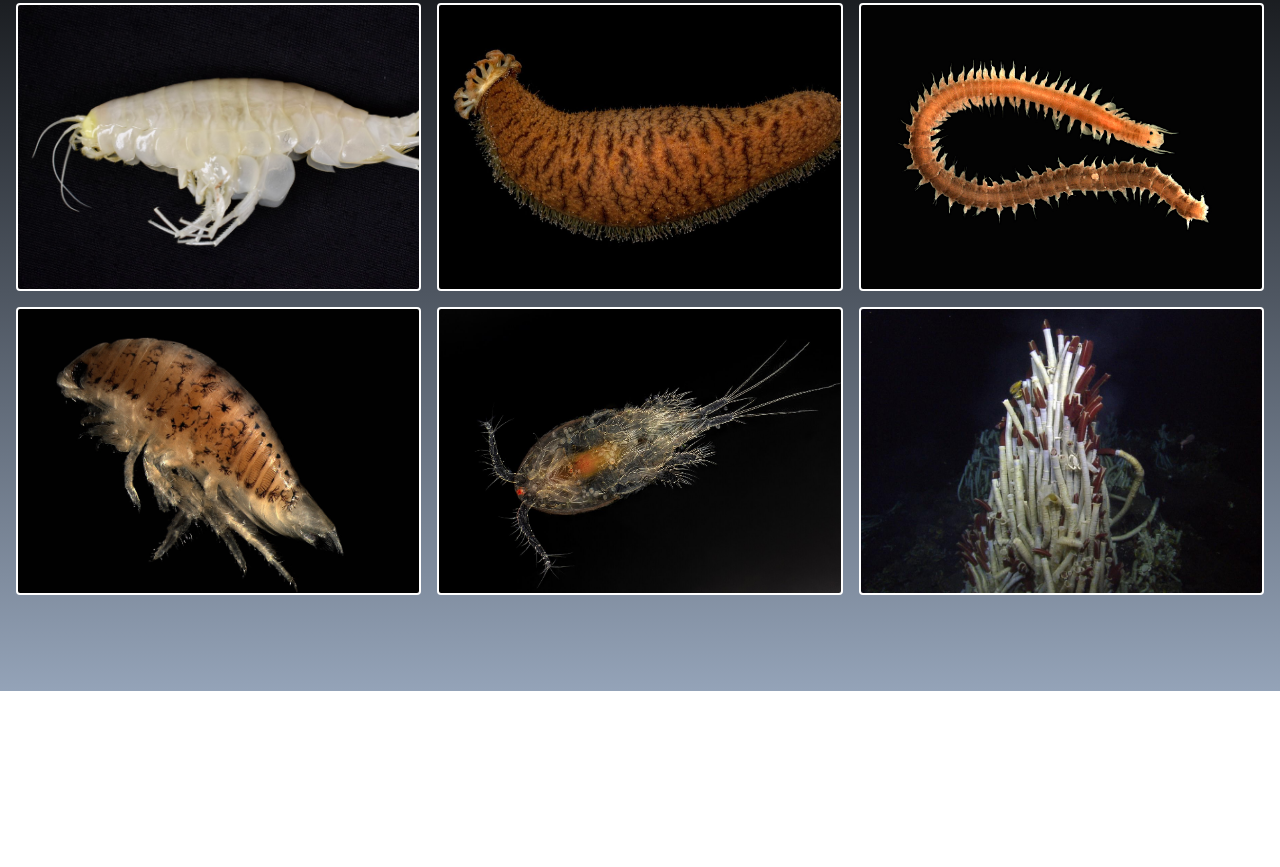
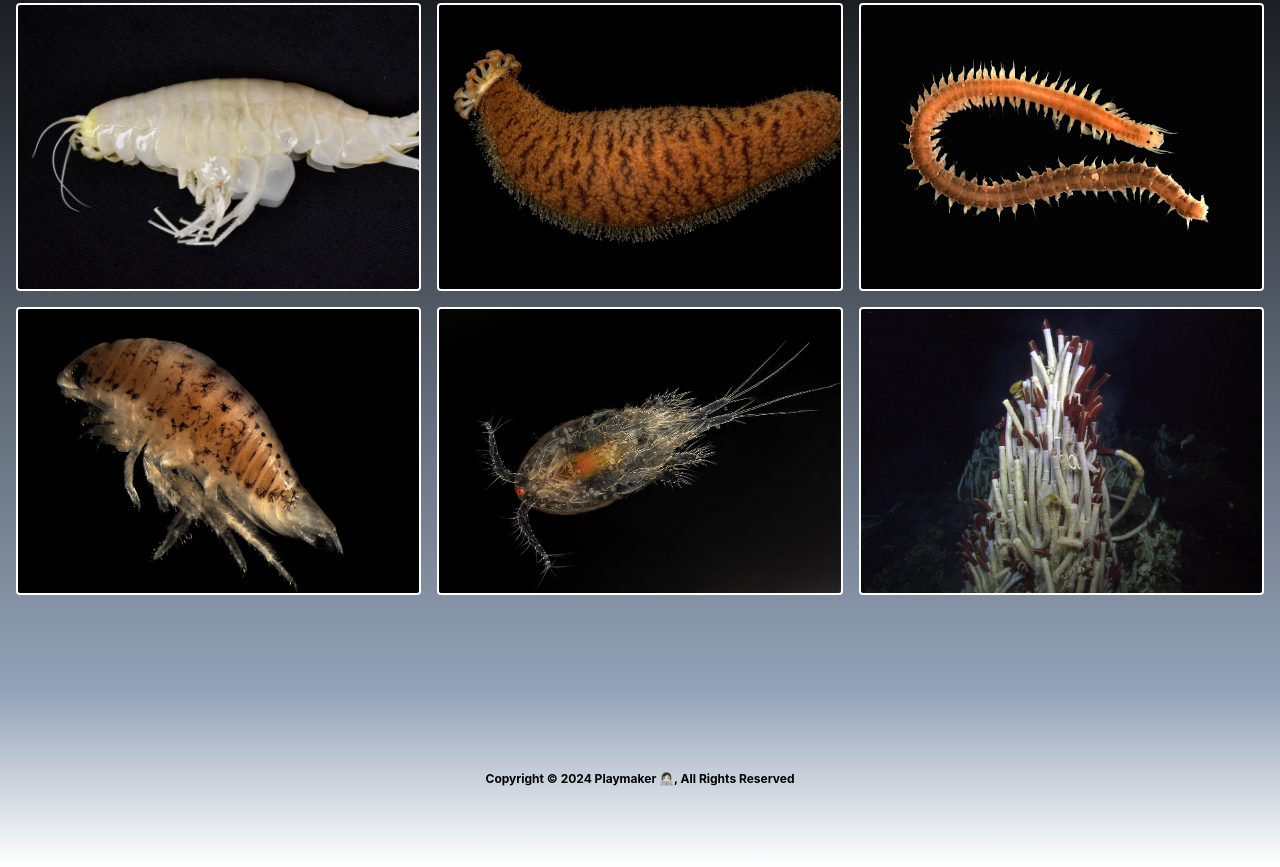
Before and after one commit to DatabasePlaymaker/deeper, a website: page index.html in a window 1280 px wide. Shown: the part 4489-5356 px from the top of the page. Before the commit the page ends 5180 px from the top, so only its background shows below. Drawn offline with Linux system fonts and the light colour scheme.

Commit message:
add-some-copyright

```diff
--- a/index.html
+++ b/index.html
@@ -1,5 +1,5 @@
 <!DOCTYPE html>
-<html lang="en">
+<html lang="en" class="scroll-smooth">
   <head>
     <meta charset="UTF-8" />
     <meta name="viewport" content="width=device-width, initial-scale=1.0" />
@@ -1462,6 +1462,40 @@
     </section>
     <!-- Hadalpelagic Section End -->
 
+    <!-- Escape Pod Start -->
+
+    <div class="container mx-auto">
+      <div
+        class="w-10 h-10 bg-sky-200 rounded-full flex fixed bottom-5 right-5 cursor-pointer"
+      >
+        <a href="#" class="text-xl m-auto">🔝</a>
+      </div>
+    </div>
+
+    <!-- Escape Pod End -->
+
+    <!-- Footer Section & Copyright Start -->
+    <footer class="bg-gradient-to-b from-slate-400 to-white pt-20 pb-20">
+      <div class="container">
+        <div class="w-full">
+          <p class="font-bold text-xs text-black text-center">
+            Copyright © 2024
+            <a
+              href="https://github.com/DatabasePlaymaker"
+              target="_blank"
+              class="font-bold text-black"
+              >Playmaker</a
+            >
+            👩🏻‍💻,
+            <a href="https://tailwindcss.com/ " class="font-bold text-black"
+              >All Rights Reserved</a
+            >
+          </p>
+        </div>
+      </div>
+    </footer>
+    <!-- Footer Section & Copyright End -->
+
     <script src="dist/js/script.js"></script>
   </body>
 </html>
```
Also changed, not shown: dist/output.css.
